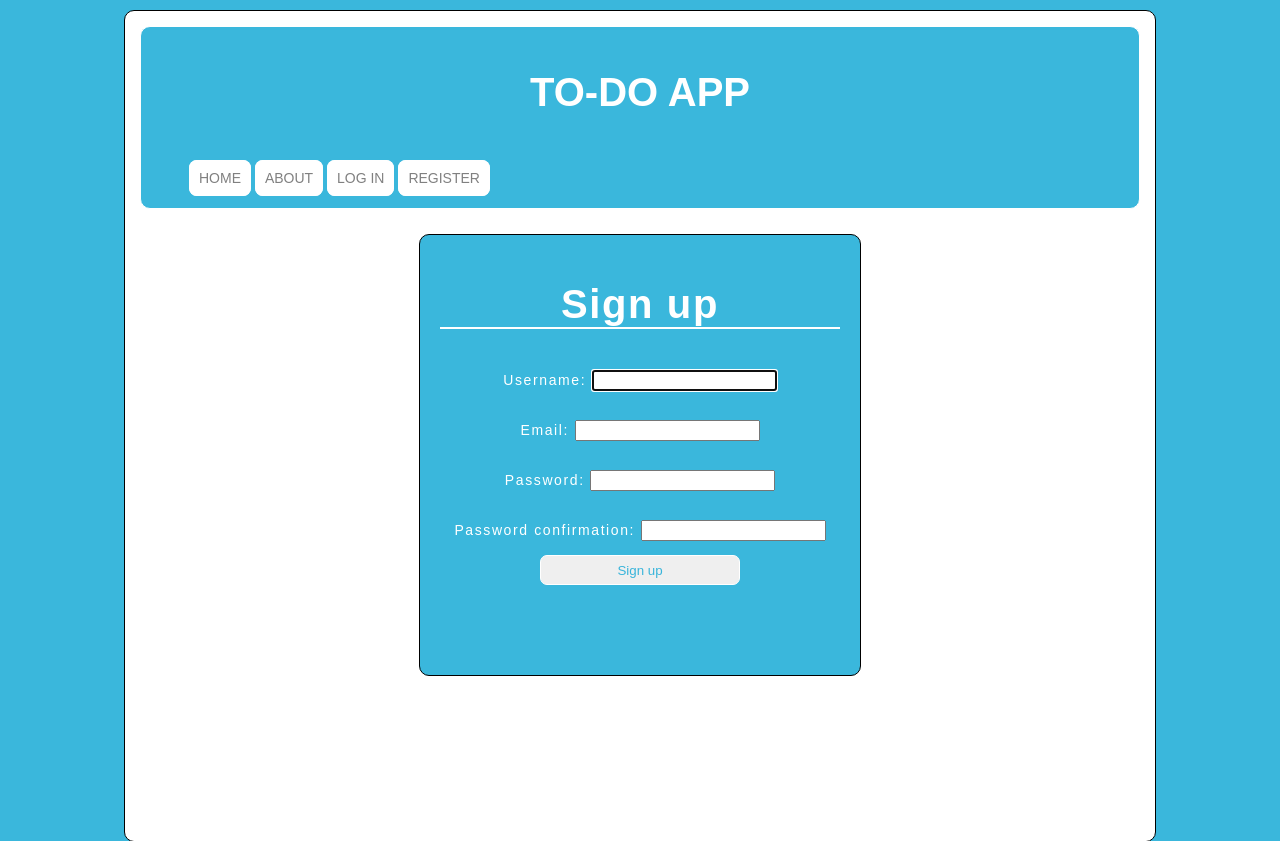
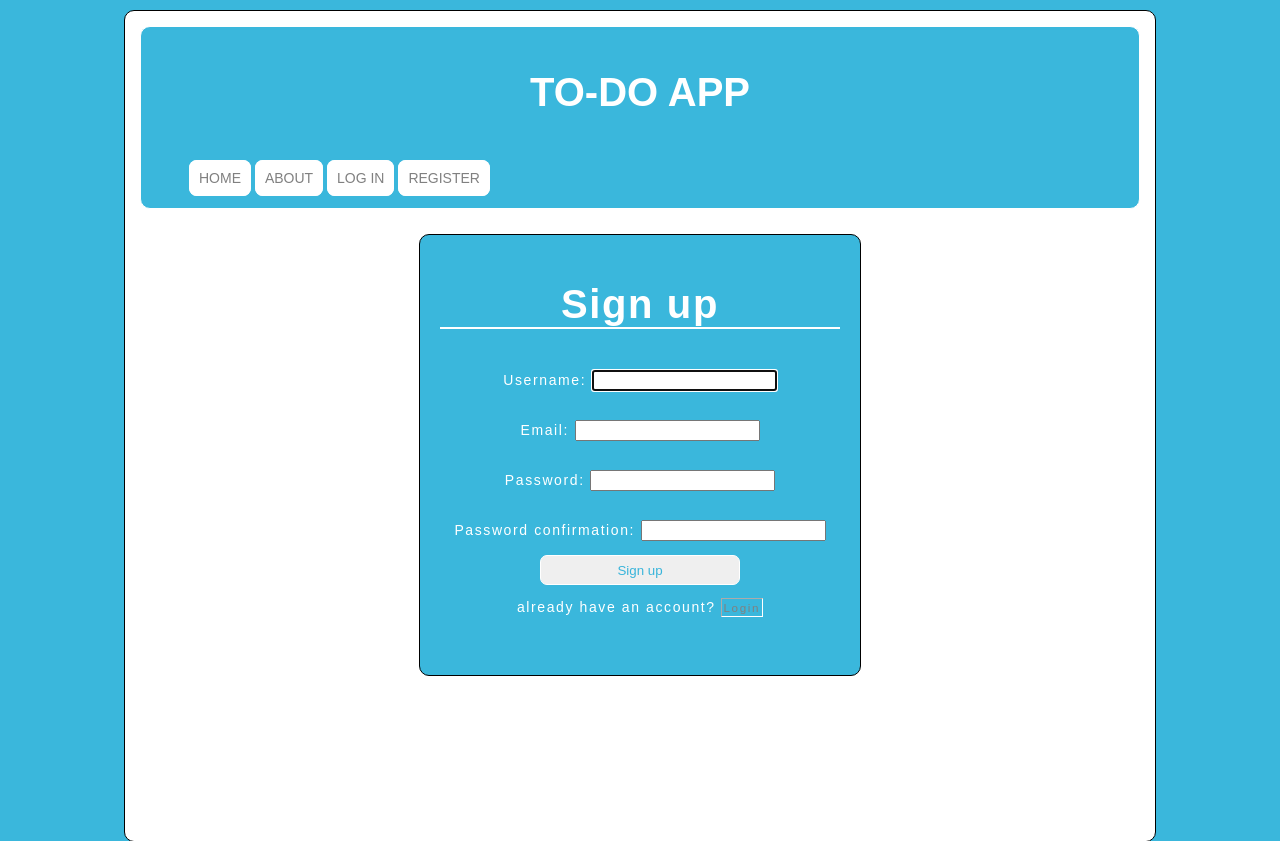
Before and after one commit to emmyCode4495/django_to_do_app, a Django app: page /register/ in a window 1280 px wide. Shown: the top 841 px of the page. Run offline with Django 3.2, Linux system fonts and the light colour scheme.

Commit message:
Edited its templates

```diff
--- a/django_project/Registration/static/Registration/main.css
+++ b/django_project/Registration/static/Registration/main.css
@@ -15,7 +15,6 @@ body{
     width: 1000px;
     border-radius: 10px;
 }
-
 
 .all-nav{
     border: 1px solid #ffffff;
@@ -133,15 +132,21 @@ ul#hor-list li{
 .signup::selection{
     color: #ffffff;
 }
+/* Login Page */
 #login{
     padding: 20px;
     border: 1px solid #000000;
     margin: 20px auto 20px auto;
     color: #ffffff;
     width: 400px;
-    height: 200px;
+    height: 250px;
     border-radius: 10px;
     background-color: rgba(20, 169, 214, 0.835);
+    letter-spacing: 0.1rem;
+}
+
+#clck{
+    text-decoration: none;
 }
 #log-hd{
     padding: 5px;
@@ -181,6 +186,19 @@ ul#hor-list li{
 #txt-box{
     width: 20px;
 }
+#lg-in{
+    text-decoration: none;
+    border: 1px inset #ffffff;
+    color: grey;
+    padding: 2px;
+}
+#lg-in:hover{
+    color: deeppink;
+}
+
+/* end of Login Page */
+
+/* Start of About Page */
 #abt-edt{
     border: 1px dotted rgba(20, 169, 214, 0.835);
     padding: 20px;
@@ -202,8 +220,18 @@ ul#hor-list li{
     text-align: left;
     color: rgba(20, 169, 214, 0.835);
 }
+/* End of About Page */
+
+/* start of Footer */
 .foot-intr{
     margin: 20px auto 20px auto;
     text-align: center;
 
 }
+/* End of footer */
+
+/* Start of Delete */
+#cncl{
+    text-decoration: none;
+}
+/* end of Delete phase */
--- a/django_project/Registration/templates/Registration/about.html
+++ b/django_project/Registration/templates/Registration/about.html
@@ -8,6 +8,7 @@
     <p>
         A simple to-do app that helps you in keeping track
         of events to be done.
+    </p>
     <h2 id="off">To officially keep track of your event anyday(anytime):</h2>
     <ul id="unstyle">
         <li>1. Register if you don't already have an account</li>
--- a/django_project/Registration/templates/Registration/base.html
+++ b/django_project/Registration/templates/Registration/base.html
@@ -31,7 +31,6 @@
             </div>
         </nav>
 
-
         <div class="wrapper">
             {% block content %}
             {% endblock %}
--- a/django_project/Registration/templates/Registration/login.html
+++ b/django_project/Registration/templates/Registration/login.html
@@ -13,5 +13,6 @@
         {% endfor %}
         <button type="submit" id="lg-btn">Log in</button>
     </form>
+    <p>Click<a id="clck" href="{% url 'signup_page' %}">here</a>to create account</p>
 </div>
 {% endblock %}
--- a/django_project/Registration/templates/Registration/register.html
+++ b/django_project/Registration/templates/Registration/register.html
@@ -18,5 +18,7 @@
                     {% endfor %}
                 <button type="submit" id="sgn-btn">Sign up</button>
         </form>
+        <p>already have an account?<small>
+            <a id="lg-in" href="{% url 'login_page' %}">Login</a></small></p>
     </div>
 {% endblock %}
```
